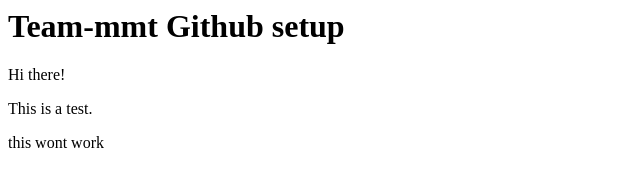
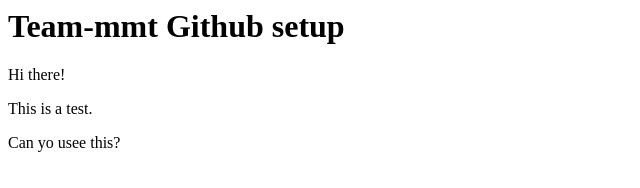
Before and after one commit to traversh/team-mmt, a plain HTML site: page index.html in a window 1280 px wide. Shown: the full height of the page, 0-640 px from the left. Drawn offline with Linux system fonts and the light colour scheme.

Commit message:
Revert "Conflict test"
This reverts commit 76be7f9a296b483e832c8cd5f5a53263cad08fa7.

```diff
--- a/index.html
+++ b/index.html
@@ -5,6 +5,6 @@
     <h1>Team-mmt Github setup</h1>
     <p>Hi there!</p>
     <p>This is a test.</p>
-    <p>this wont work</p>
+    <p>Can yo usee this?</p>
 </body>
 </html>
```
